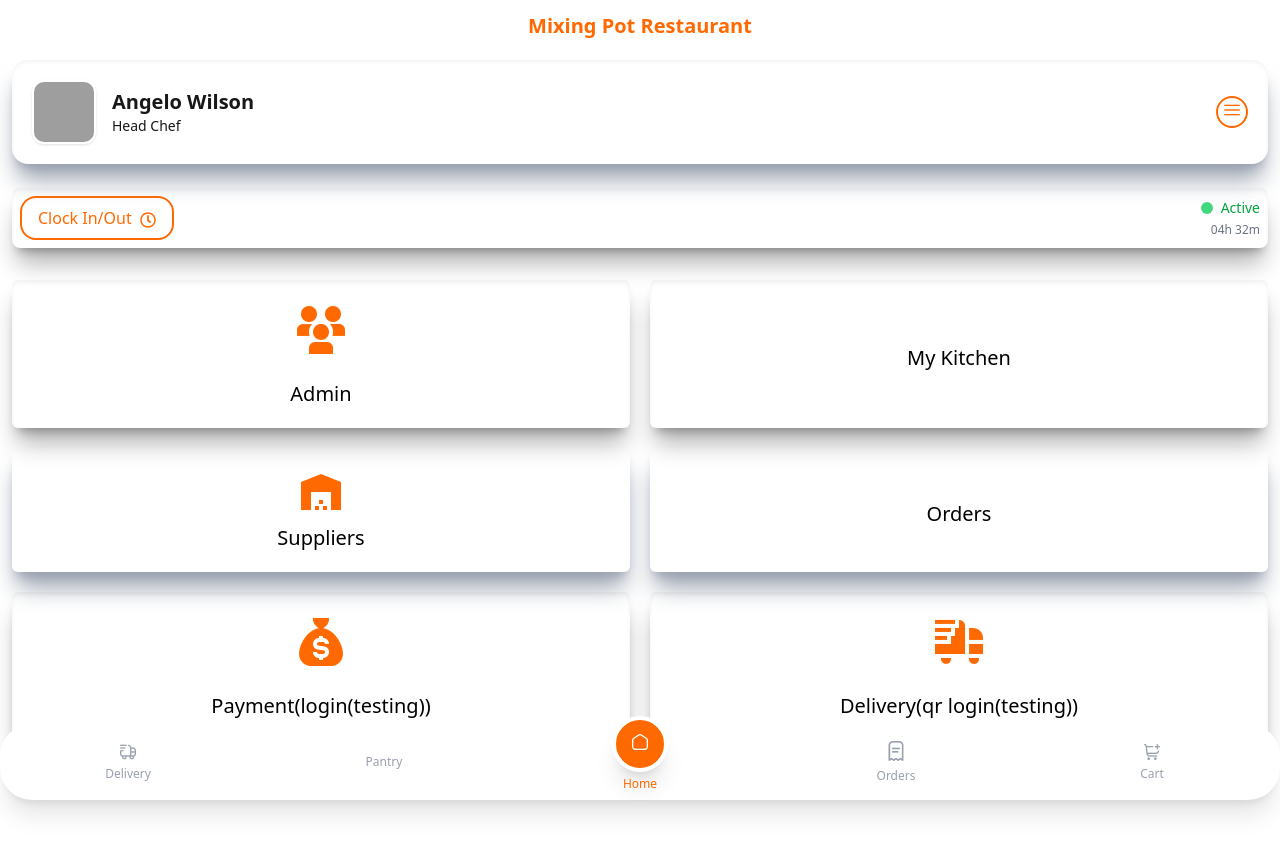
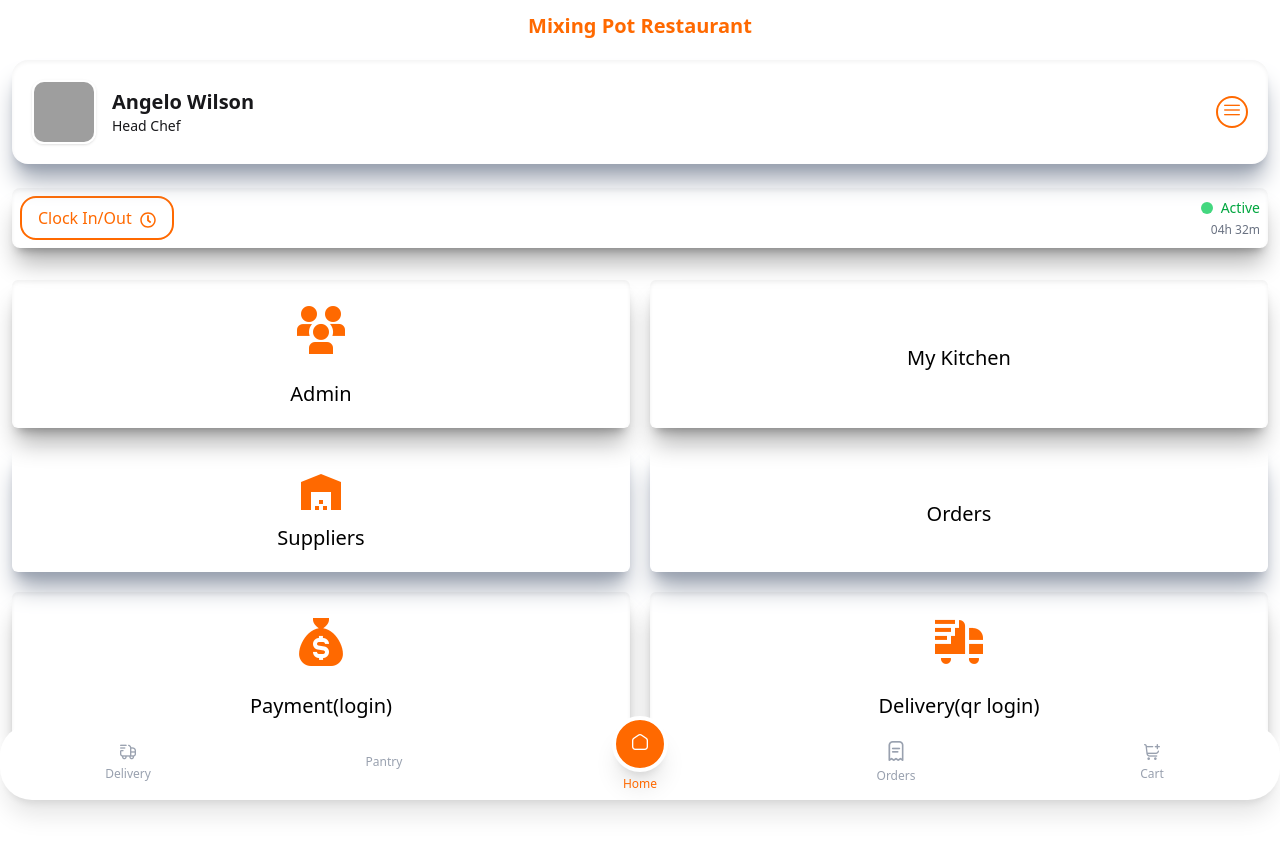
Before and after one commit to OrdersPlus/Chef-Mobile-React, a React (Vite) app: page / in a window 1280 px wide. Built offline with nearby package versions, Linux system fonts and the light colour scheme; grey boxes are pictures that could not be loaded; some icons are missing.

Commit message:
Update DashboardMain.jsx

```diff
--- a/src/components/dashboard/DashboardMain.jsx
+++ b/src/components/dashboard/DashboardMain.jsx
@@ -30,12 +30,12 @@ export const DashboardMain = () => {
 
       <Link to={'/login'} className="p-5 inset-shadow-sm shadow-xl/30 rounded-md text-orange-500 flex flex-col items-center justify-center">
         <i className="fi fi-ss-sack-dollar text-[48px] mb-2"></i>
-        <p className="text-xl text-black text-center">Payment(login(testing))</p>
+        <p className="text-xl text-black text-center">Payment(login)</p>
       </Link>
 
       <Link to={'/qr-login'} className="p-5 inset-shadow-sm shadow-xl/30 rounded-md text-orange-500 flex flex-col items-center justify-center">
         <i className="fi fi-ss-shipping-fast text-[48px] mb-2"></i>
-        <p className="text-xl text-black text-center">Delivery(qr login(testing))</p>
+        <p className="text-xl text-black text-center">Delivery(qr login)</p>
       </Link>
 
     </div>
```
